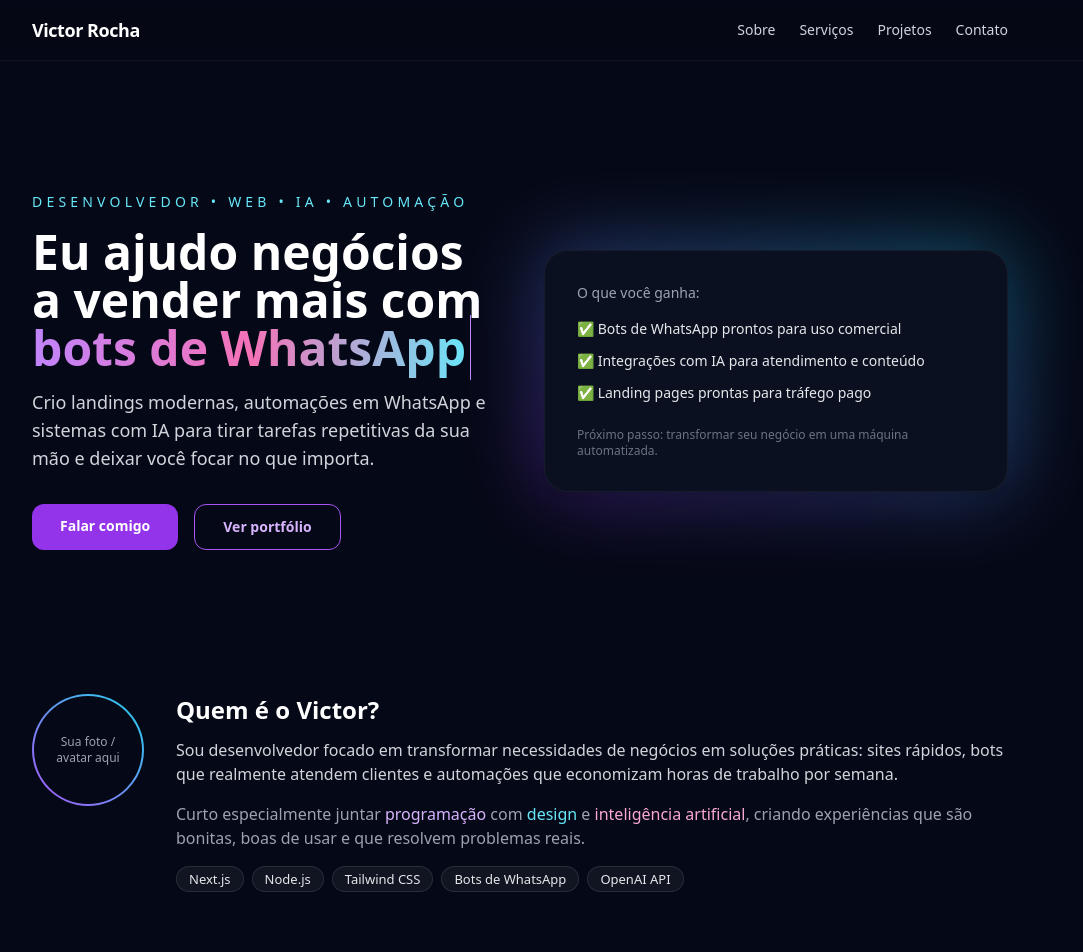
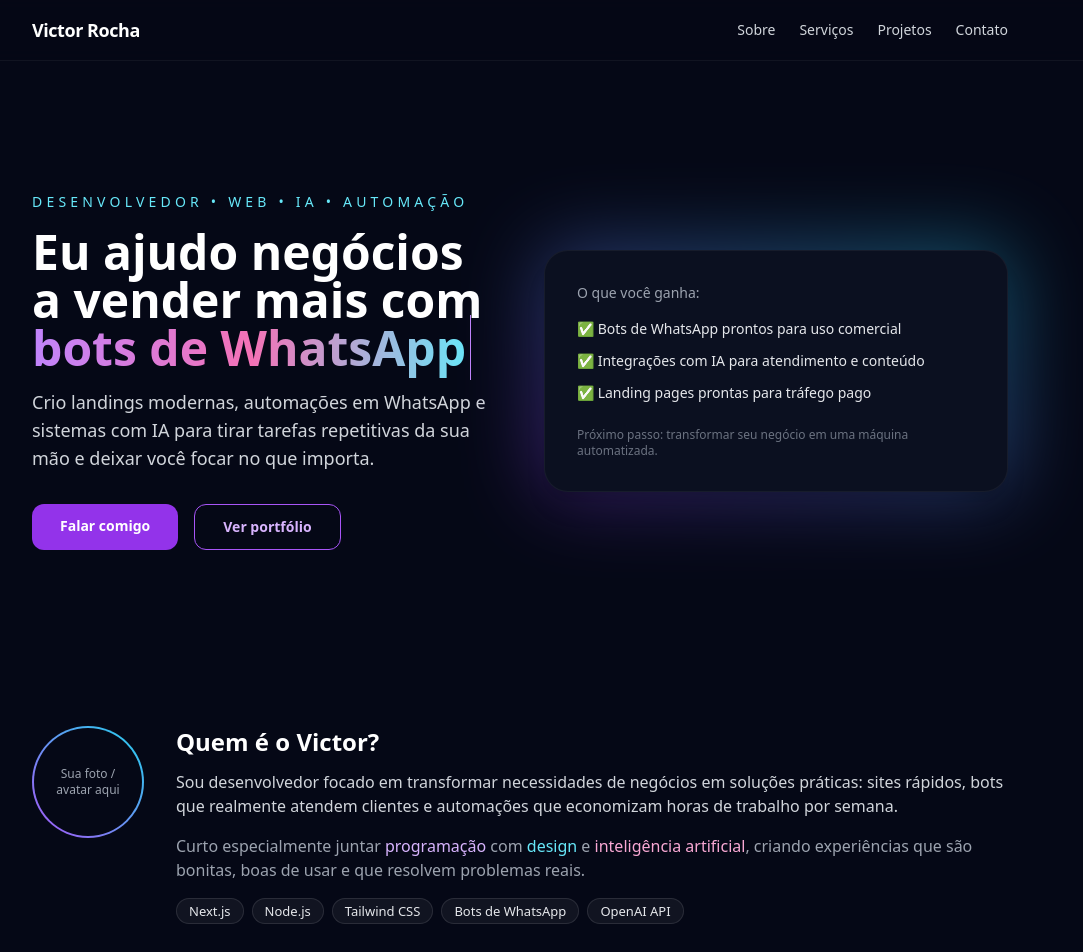
Before and after one commit to vlctorhenrique/victor-landing, a Next.js app: page / in a window 1280 px wide. Shown: the top 952 px of the page, without its empty margins (120-1203 px from the left). Built offline with nearby package versions, Linux system fonts and the light colour scheme.

Commit message:
seção quem é victor

```diff
--- a/app/page.tsx
+++ b/app/page.tsx
@@ -159,10 +159,10 @@ export default function Home() {
         {/* SOBRE MIM */}
         <motion.section
           id="sobre"
-          className="py-10 md:py-12"
-          initial={{ opacity: 0, y: 30 }}
+          className="py-16 md:py-20"
+          initial={{ opacity: 0, y: 40 }}
           whileInView={{ opacity: 1, y: 0 }}
-          viewport={{ once: true, amount: 0.3 }}
+          viewport={{ once: true, amount: 0.6 }}
           transition={{ duration: 0.6 }}
         >
           <div className="flex flex-col md:flex-row items-start gap-8">
```
